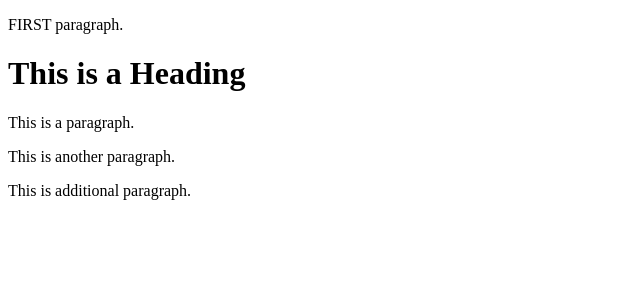
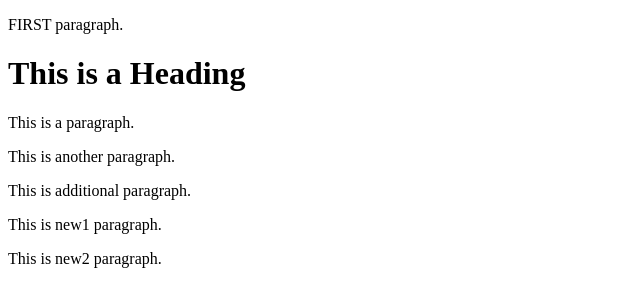
Before and after one commit to gcintir/git-practice-project, a plain HTML site: page index.html in a window 1280 px wide. Shown: the whole page, without its empty margins (0-640 px from the left). Drawn offline with Linux system fonts and the light colour scheme.

Commit message:
resolve conflict with stash changes

```diff
--- a/index.html
+++ b/index.html
@@ -9,5 +9,7 @@
   <p>This is a paragraph.</p>
   <p>This is another paragraph.</p>
   <p>This is additional paragraph.</p>
+  <p>This is new1 paragraph.</p>
+  <p>This is new2 paragraph.</p>
 </body>
 </html>
```
